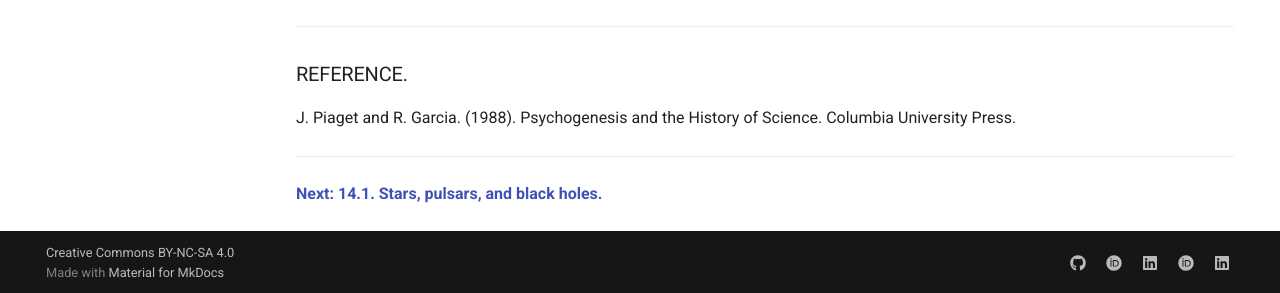
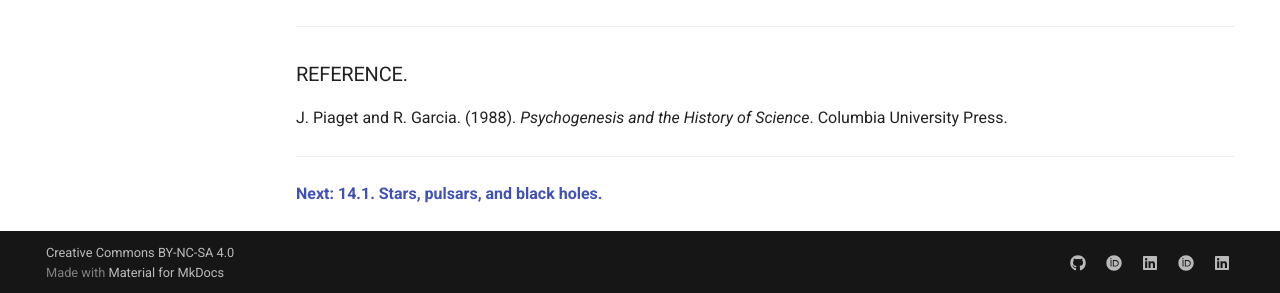
Before and after one commit to modphysnobel/modphysnobel.github.io, an MkDocs documentation site: the page built from docs/vol-IV/vol-IV-chap-13-sect-3.md, in a window 1280 px wide and 900 px high, scrolled down 9266 px. Shown: the part 604-897 px from the top of the window. Built offline with MkDocs 1.6.1 and Material for MkDocs 9.7.7, drawn with Linux system fonts in a browser that asks for light colours; some web fonts are replaced; comment, search, counter and statistics services are not loaded.

```diff
--- a/docs/vol-IV/vol-IV-chap-13-sect-3.md
+++ b/docs/vol-IV/vol-IV-chap-13-sect-3.md
@@ -254,7 +254,7 @@ MLA style: Peter Higgs – Nobel Lecture. NobelPrize.org. Nobel Prize Outreach A
 
 ### REFERENCE.
 
-J. Piaget and R. Garcia. (1988). Psychogenesis and the History of Science. Columbia University Press.
+J. Piaget and R. Garcia. (1988). *Psychogenesis and the History of Science*. Columbia University Press.
 
 ***
 
```
